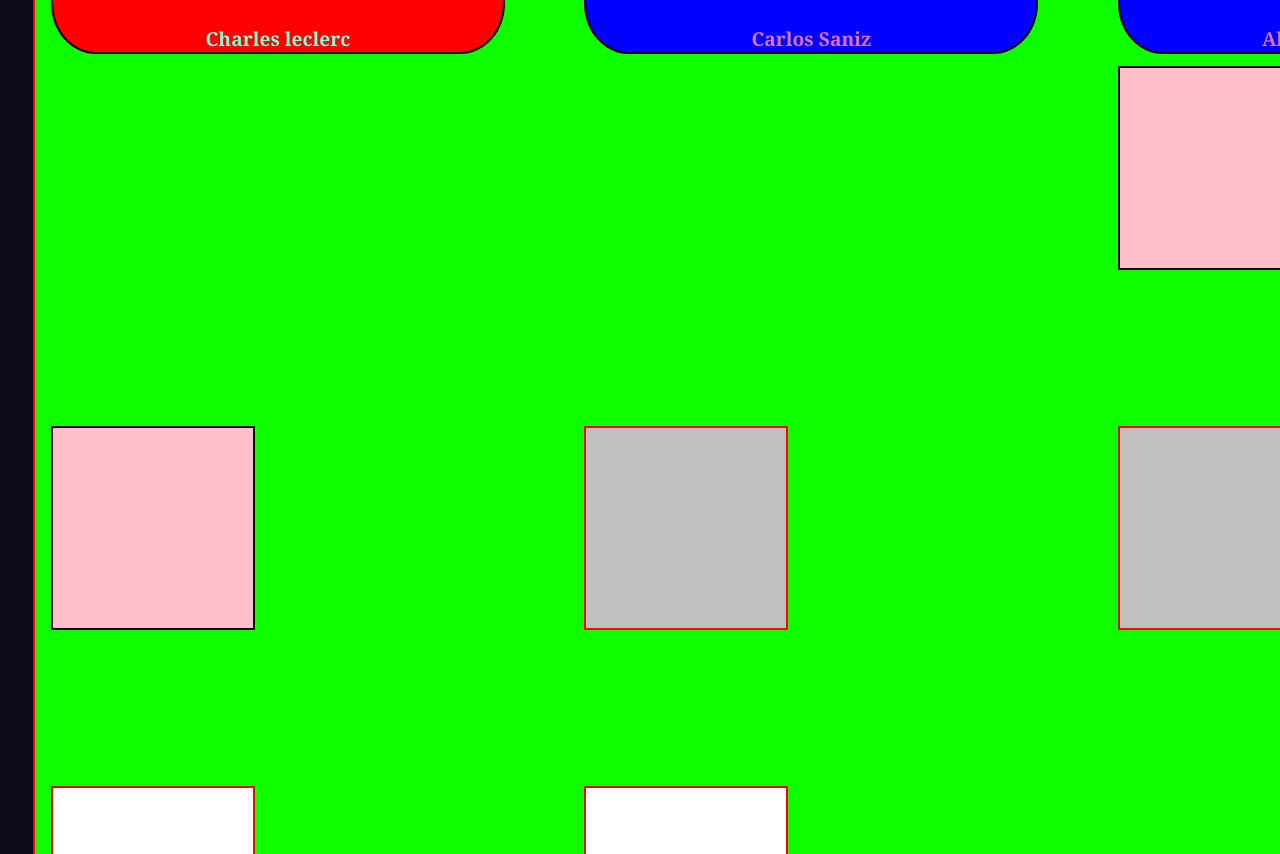
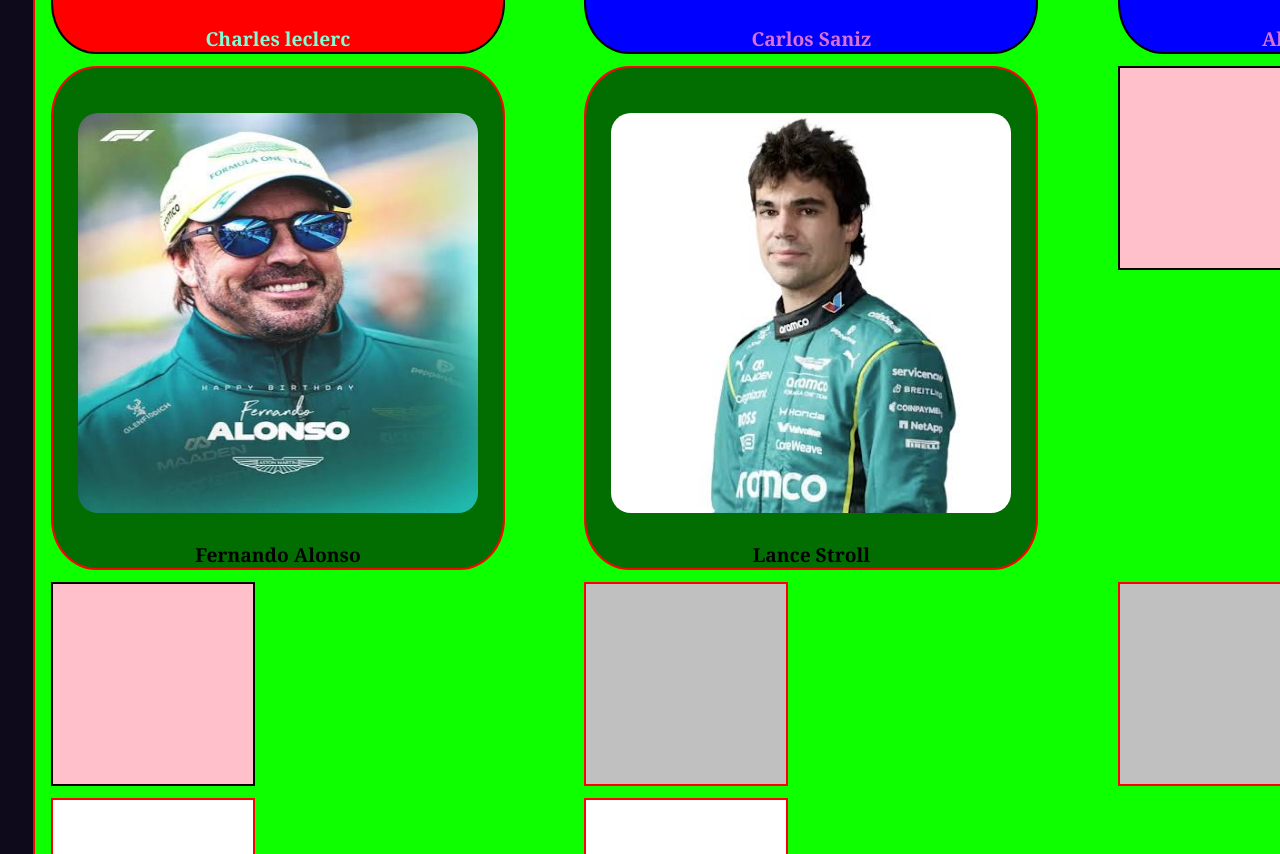
Before and after one commit to madhav1516/html_journey-, a plain HTML site: page htmlf1.html in a window 1280 px wide. Shown: the part 2095-2949 px from the top of the page. Drawn offline with Linux system fonts and the light colour scheme.

Commit message:
F1 drivers

```diff
--- a/cssf1.css
+++ b/cssf1.css
@@ -386,7 +386,9 @@ h1:hover{
     font-weight: bold;
     font-size: larger;
 }
-#alex
+#alex:hover{
+    box-shadow: 8px 8px 10px blueviolet;
+}
 
 
 
@@ -403,12 +405,66 @@ h1:hover{
 #ast{
     margin-top: 12px;
     margin-left: 16px;
-    height: 200px;
-    width: 200px;
+    height: 500px;
+    width: 450px;
     background-color: rgb(2, 110, 2);
     border: 2px solid red;
+    border-top-left-radius: 10%;
+    border-top-right-radius: 10%;
+    border-bottom-left-radius: 10%;
+    border-bottom-right-radius: 10%;
 
 }
+
+#ferd{
+    margin: 45px 4px 4px 25px ;
+    height: 400px;
+    width: 400px;
+    background-image: url(f1\ driver/);
+    background-size: auto;
+    border-top-left-radius: 5%;
+    border-top-right-radius: 5%;
+    border-bottom-left-radius: 5%;
+    border-bottom-right-radius: 5%;
+}
+
+#fern{
+    text-align: center;
+    font-family: Cambria, Cochin, Georgia, Times, 'Times New Roman', serif;
+    font-weight: bold;
+    font-size: larger;
+}
+#ferd:hover{
+    box-shadow: 8px 8px 10px blanchedalmond;
+}
+
+#lance{
+    margin: 45px 4px 4px 25px ;
+    height: 400px;
+    width: 400px;
+    background-image: url(f1\ driver/);
+    background-size: auto;
+    border-top-left-radius: 5%;
+    border-top-right-radius: 5%;
+    border-bottom-left-radius: 5%;
+    border-bottom-right-radius: 5%;
+}
+#lancos{
+    text-align: center;
+    font-family: Cambria, Cochin, Georgia, Times, 'Times New Roman', serif;
+    font-weight: bold;
+    font-size: larger;
+}
+
+
+
+
+
+
+
+
+
+
 #alp{
     margin-top: 12px;
     margin-left: 16px;
--- a/htmlf1.html
+++ b/htmlf1.html
@@ -60,8 +60,14 @@
             <p id="al"><b> Alexander Albon </b></p>
         </div>
         <!-- <div id="rac"></div> -->
-        <div id="ast"></div>
-        <div id="ast"></div>
+        <div id="ast">
+            <img src="f1 driver/Fernando Alonso.jpeg" alt="fer" id="ferd">
+            <p id="fern"><b>Fernando Alonso</b></p>
+        </div>
+        <div id="ast">
+            <img src="f1 driver/Lance Stroll.jpeg" alt=" lance" id="lance">
+            <p id="lancos"><b> Lance Stroll </b></p>
+        </div>
         <div id="alp"></div>
         <div id="alp"></div>
         <div id="aud"></div>
```
